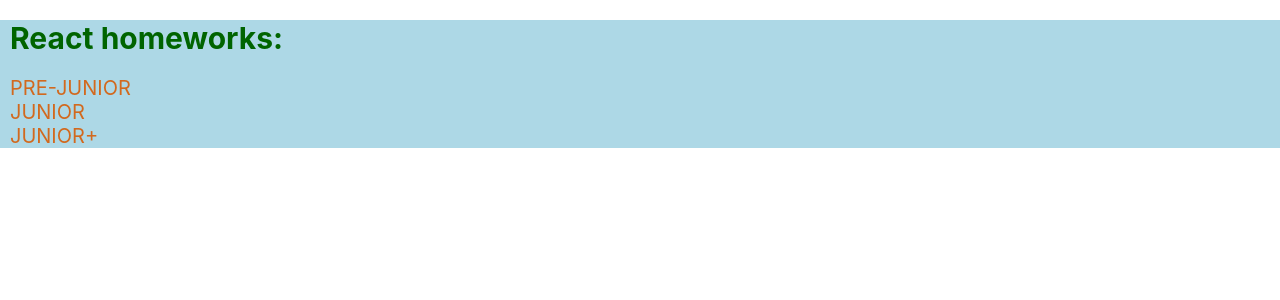
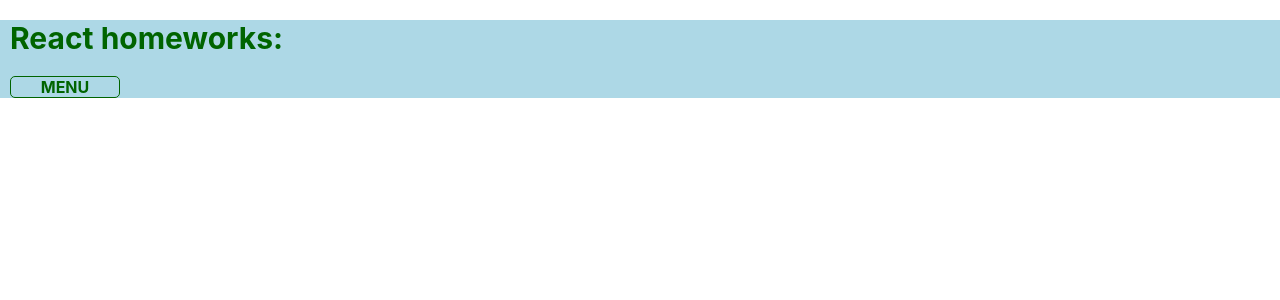
Before and after one commit to andreiryaskov/simple-react-homeworks-master, a React (Create React App) app: page / in a window 1280 px wide. Shown: the top 300 px of the page. Built offline with nearby package versions, Linux system fonts and the light colour scheme.

Commit message:
transform-menu

```diff
--- a/src/p2-homeworks/h5/Header.module.css
+++ b/src/p2-homeworks/h5/Header.module.css
@@ -1,15 +1,38 @@
 .link {
     color: chocolate;
-    font-size: 20px;
+    font-size: 16px;
     text-decoration: none;
 }
 
 .jun_img {
     width: 300px;
 }
+.header_nav {
+    display: grid;
+    grid-template-columns: repeat(4, 115px);
+    text-align: center;
+    align-items: center;
+    grid-gap: 5px;
+    margin-left: 10px;
+    transform: translate(-365px);
+    transition: 1s;
+}
 
-.header ul{
-    list-style-type: none;
-    margin-left: 10px;
-    padding: 0;
+.header_nav:hover {
+    transform: translate(0px);
+    transition: 1s;
 }
+
+
+.menu_nav {
+    color: darkgreen;
+    font-weight: bold;
+    font-size: 16px;
+    margin-left: 5px;
+    cursor: pointer;
+}
+
+.border {
+    border: 1px solid darkgreen;
+    border-radius: 5px;
+}
--- a/src/p2-homeworks/h5/Header.tsx
+++ b/src/p2-homeworks/h5/Header.tsx
@@ -5,21 +5,22 @@ import s from './Header.module.css';
 
 function Header() {
     return (
-        <div className={s.header}>
-            <ul>
-                <li><NavLink to={PATH.PRE_JUNIOR}
-                             className={s.link}>
+        <div className={s.header_nav}>
+                <NavLink to={PATH.PRE_JUNIOR}
+                         className={`${s.link} ${s.border}`}>
                     PRE-JUNIOR
-                </NavLink></li>
-                <li><NavLink to={PATH.JUNIOR}
-                             className={s.link}>
+                </NavLink>
+                <NavLink to={PATH.JUNIOR}
+                         className={`${s.link} ${s.border}`}>
                     JUNIOR
-                </NavLink></li>
-                <li><NavLink to={PATH.JUNIOR_PLUS}
-                             className={s.link}>
+                </NavLink>
+                <NavLink to={PATH.JUNIOR_PLUS}
+                             className={`${s.link} ${s.border}`}>
                     JUNIOR+
-                </NavLink></li>
-            </ul>
+                </NavLink>
+                <nav className={`${s.menu_nav} ${s.border}`}>
+                    MENU
+                </nav>
         </div>
     )
 }
```
